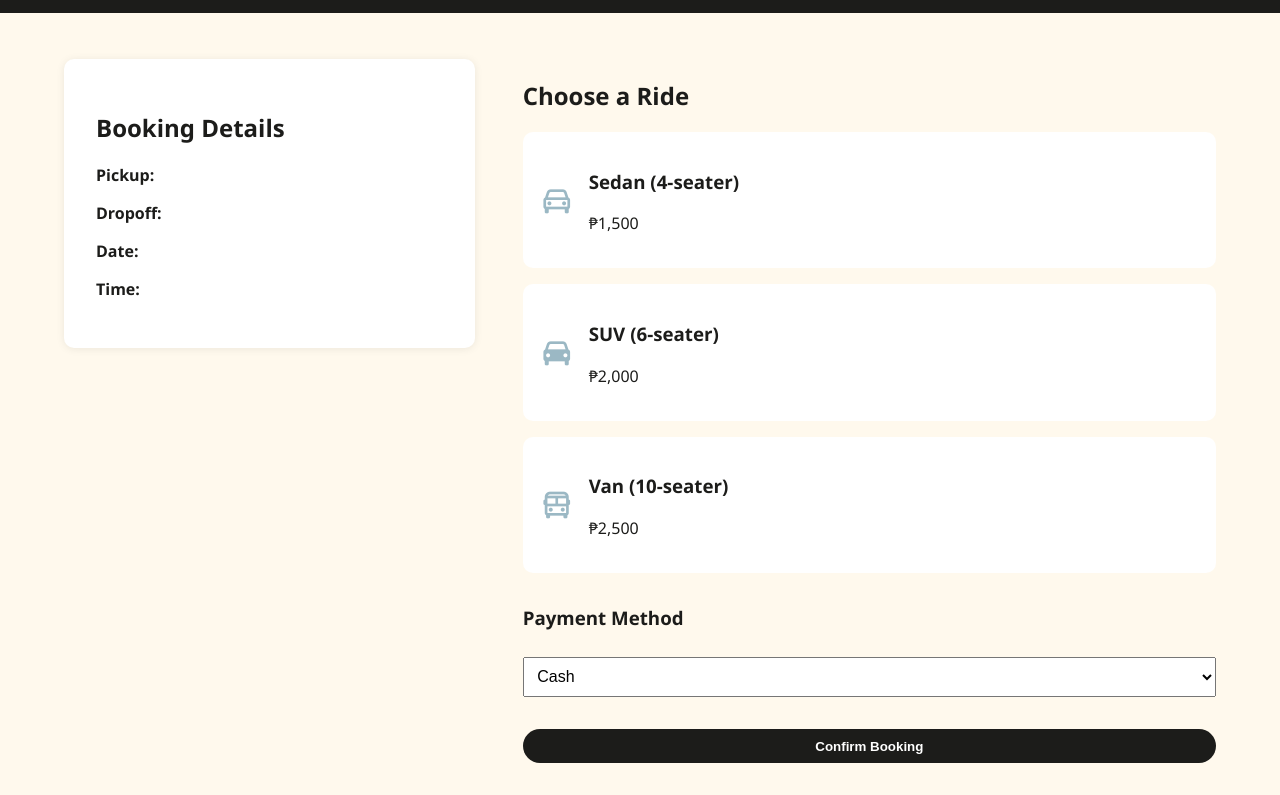
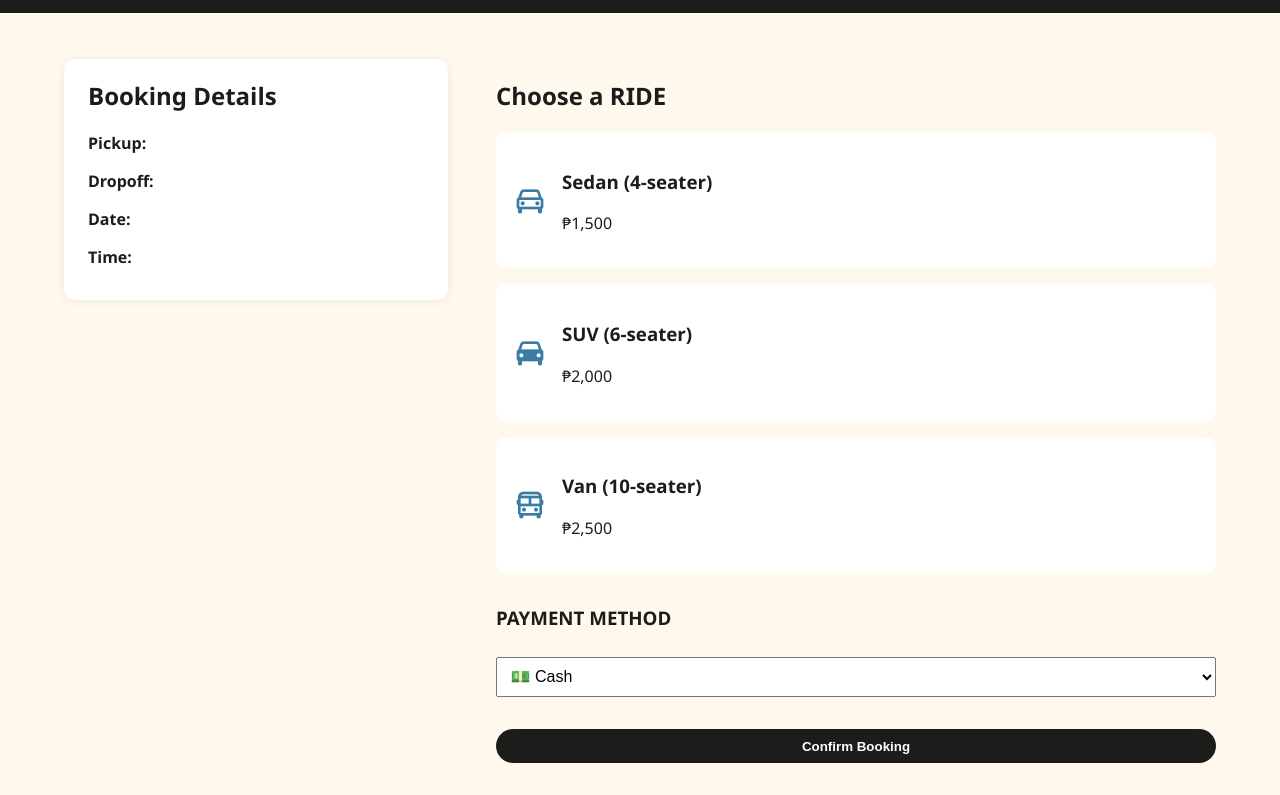
Before and after one commit to Flere2134/booking-app, a website: page rides.html in a window 1280 px wide. Shown: the part 53-848 px from the top of the page. Drawn offline with nearby package versions, Linux system fonts and the light colour scheme; no server answers.

Commit message:
now show booking details in ride select page

```diff
--- a/rides.css
+++ b/rides.css
@@ -1,7 +1,7 @@
 :root {
   --bg-color: #FFF9ED;
   --text-color: #1C1C1A;
-  --accent-color: #9BB8C4;
+  --accent-color: #3A7CA5;
 }
 
 body {
@@ -74,7 +74,8 @@ nav {
 .left-info {
   flex: 1;
   background: #fff;
-  padding: 2rem;
+  padding-left: 1.5rem;
+  padding-bottom: 1rem;
   border-radius: 10px;
   box-shadow: 0 1px 8px rgba(0, 0, 0, 0.08);
 }
--- a/rides.html
+++ b/rides.html
@@ -29,7 +29,7 @@
     </div>
 
     <div class="right-options">
-      <h2>Choose a Ride</h2>
+      <h2>Choose a RIDE</h2>
       <div class="ride-option" data-type="Sedan" data-price="1500">
         <i class='bx bx-car'></i>
         <div>
@@ -52,15 +52,20 @@
         </div>
       </div>
 
-      <h3 class="payment-label">Payment Method</h3>
+      <h3 class="payment-label">PAYMENT METHOD</h3>
       <select id="paymentMethod">
-        <option value="Cash">Cash</option>
-        <option value="Card">Credit/Debit Card</option>
+        <option value="Cash">💵 Cash</option>
+        <option value="Card">💳 Credit/Debit Card</option>
       </select>
 
       <button id="confirmBooking" class="btn confirm-btn">Confirm Booking</button>
     </div>
   </main>
+
+    <!-- Firebase CDN with compat mode (UMD bundle for browsers) -->
+  <script src="https://www.gstatic.com/firebasejs/10.11.1/firebase-app-compat.js"></script>
+  <script src="https://www.gstatic.com/firebasejs/10.11.1/firebase-auth-compat.js"></script>
+  <script src="https://www.gstatic.com/firebasejs/10.11.1/firebase-firestore-compat.js"></script>
 
   <script>
     const firebaseConfig = {
@@ -70,10 +75,6 @@
     };
     firebase.initializeApp(firebaseConfig);
   </script>
-  <!-- Firebase CDN with compat mode (UMD bundle for browsers) -->
-  <script src="https://www.gstatic.com/firebasejs/10.11.1/firebase-app-compat.js"></script>
-  <script src="https://www.gstatic.com/firebasejs/10.11.1/firebase-auth-compat.js"></script>
-  <script src="https://www.gstatic.com/firebasejs/10.11.1/firebase-firestore-compat.js"></script>
 
   <script src="rides.js"></script>
 </body>
--- a/rides.js
+++ b/rides.js
@@ -6,10 +6,15 @@ function getQueryParam(param) {
 
 const bookingId = getQueryParam("bookingId");
 const db = firebase.firestore();
-
 let selectedRide = null;
 
-window.onload = async () => {
+// ✅ Ensure user is logged in before fetching booking
+firebase.auth().onAuthStateChanged(async (user) => {
+  if (!user) {
+    alert("You must be logged in to view this page.");
+    return;
+  }
+
   if (!bookingId) {
     alert("Missing booking ID.");
     return;
@@ -24,7 +29,7 @@ window.onload = async () => {
 
     const data = doc.data();
 
-    // Display booking info in UI
+    // ✅ Display booking info in UI
     document.getElementById("pickupDisplay").textContent = data.pickup;
     document.getElementById("dropoffDisplay").textContent = data.dropoff;
     document.getElementById("dateDisplay").textContent = data.date;
@@ -34,7 +39,7 @@ window.onload = async () => {
     console.error("Error fetching booking:", error);
     alert("Failed to load booking.");
   }
-};
+});
 
 // 🚘 Ride selection UI logic
 document.querySelectorAll(".ride-option").forEach(option => {
@@ -71,7 +76,7 @@ document.getElementById("confirmBooking").addEventListener("click", async () =>
     });
 
     alert("Your booking has been confirmed!");
-    window.location.href = "confirmation.html"; // ✅ Add this page if you want a success screen
+    window.location.href = "confirmation.html"; // 🎉 Your success screen
 
   } catch (error) {
     console.error("Booking update failed:", error);
```
